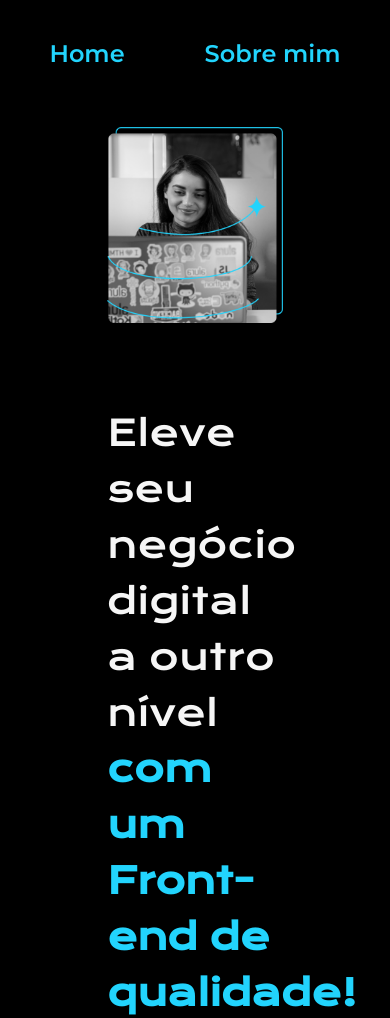
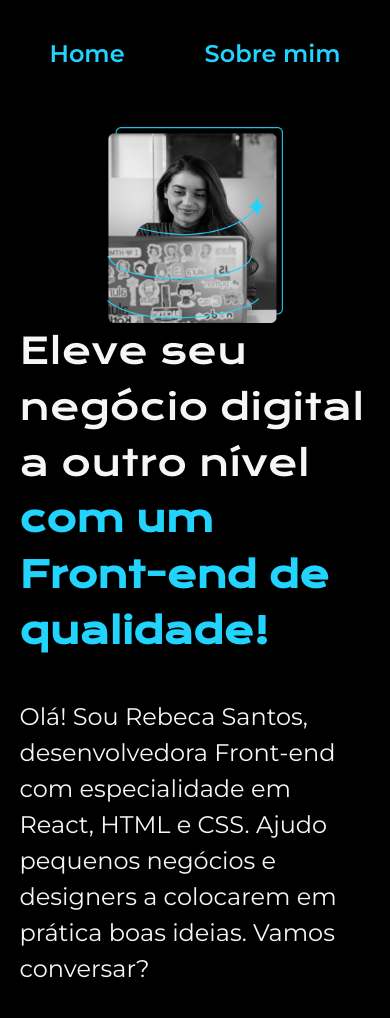
Before and after one commit to irisgsegundo/Portfolio, a plain HTML site: page index.html in a window 390 px wide. Shown: the top 1018 px of the page. Drawn offline with nearby package versions, Linux system fonts and the light colour scheme.

Commit message:
Alteracao na linha 50

```diff
--- a/styles/styles.css
+++ b/styles/styles.css
@@ -47,7 +47,7 @@ body{
     display: flex;
     align-items: center;
     justify-content: space-between;
-    gap: 82px;
+    gap: 82%; aaa
 }
 
 .apresentacao_conteudo{
@@ -145,7 +145,7 @@ body{
         padding: 5%;
     }
 
-    .apresentacao_conteudo[
+    .apresentacao_conteudo{
         width: auto;
-    ]
+    }
 }
```
